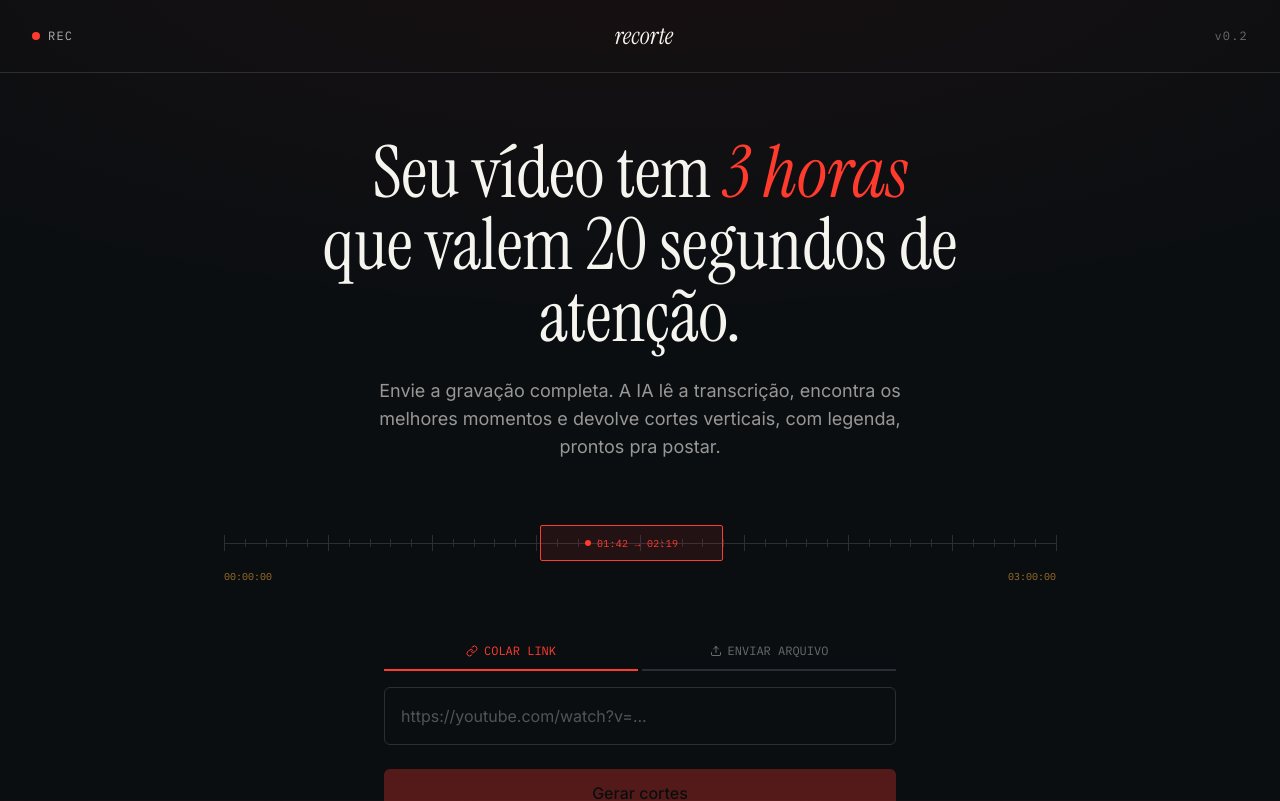
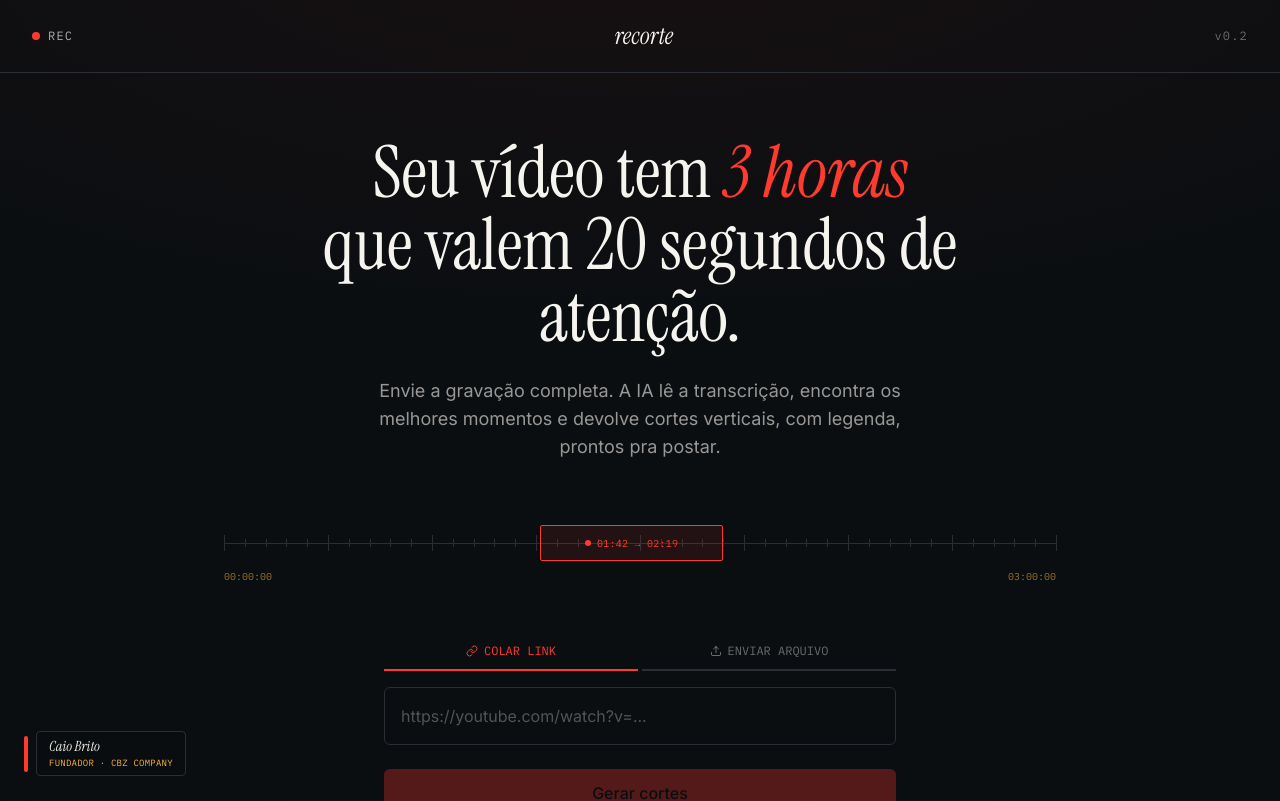
Before and after one commit to caio2163227-bot/meus-cortes-de-video, a Next.js app: page / in a window 1280 px wide. Shown: the top 801 px of the page. Built offline with nearby package versions, Linux system fonts and the light colour scheme.

Commit message:
Update layout.jsx

```diff
--- a/app/layout.jsx
+++ b/app/layout.jsx
@@ -15,7 +15,18 @@ export default function RootLayout({ children }) {
           rel="stylesheet"
         />
       </head>
-      <body className="bg-ink text-paper font-body">{children}</body>
+      <body className="bg-ink text-paper font-body">
+        {children}
+
+        {/* Letreiro — como o "lower third" que identifica alguém na TV */}
+        <div className="fixed bottom-6 left-6 z-50 flex items-center gap-2 select-none pointer-events-none">
+          <div className="w-1 h-9 bg-signal rounded-full" />
+          <div className="bg-ink/90 border border-wire rounded px-3 py-1.5 backdrop-blur-sm">
+            <p className="font-display italic text-sm leading-tight">Caio Brito</p>
+            <p className="font-mono text-[9px] text-timecode tracking-wide">FUNDADOR · CBZ COMPANY</p>
+          </div>
+        </div>
+      </body>
     </html>
   );
 }
```
